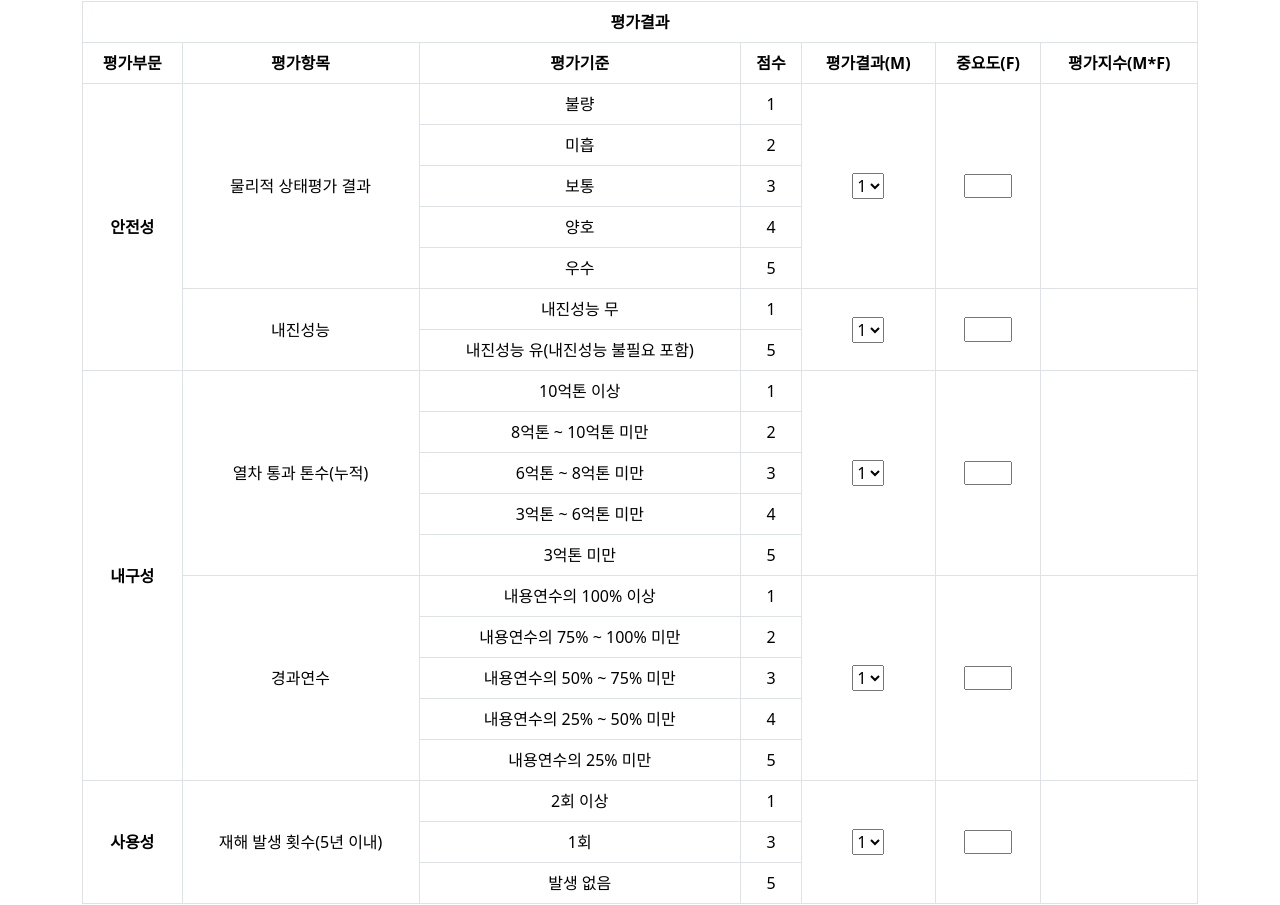
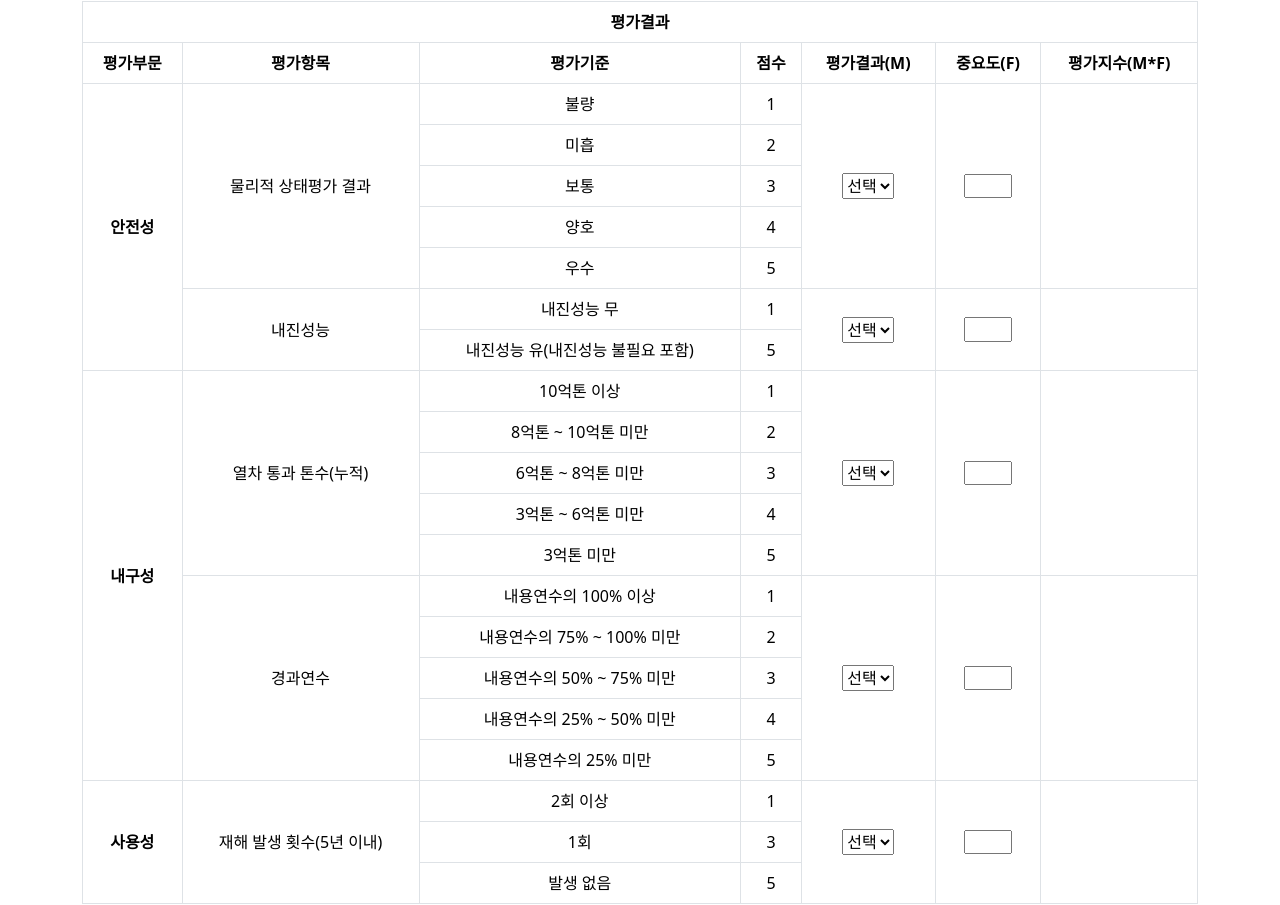
Before and after one commit to yeo99/goldline-perf-check-fe, a React (Create React App) app: page /main/check in a window 1280 px wide. Shown: the part 627-1532 px from the top of the page. Built offline with nearby package versions, Linux system fonts and the light colour scheme; no server answers; a web font is replaced by a local one.

Commit message:
[ADD] 성능평가 체크리스트 select 초기값 설정

```diff
--- a/src/pages/CheckPage/Check.jsx
+++ b/src/pages/CheckPage/Check.jsx
@@ -358,6 +358,7 @@ function Check() {
 									<td>1</td>
 									<td rowSpan={5}>
 										<select onChange={(e) => handleEvaluationChange("stabilityEvaluation", 0, e.target.value)}>
+											<option value="" disabled selected>선택</option>
 											<option>1</option>
 											<option>2</option>
 											<option>3</option>
@@ -399,6 +400,7 @@ function Check() {
 									<td>1</td>
 									<td rowSpan={2}>
 										<select onChange={(e) => handleEvaluationChange("stabilityEvaluation", 1, e.target.value)}>
+											<option value="" disabled selected>선택</option>
 											<option>1</option>
 											<option>5</option>
 										</select>
@@ -426,6 +428,7 @@ function Check() {
 									<td>1</td>
 									<td rowSpan={5}>
 										<select onChange={(e) => handleEvaluationChange("durabilityEvaluation", 0, e.target.value)}>
+											<option value="" disabled selected>선택</option>
 											<option>1</option>
 											<option>2</option>
 											<option>3</option>
@@ -467,6 +470,7 @@ function Check() {
 									<td>1</td>
 									<td rowSpan={5}>
 										<select onChange={(e) => handleEvaluationChange("durabilityEvaluation", 1, e.target.value)}>
+											<option value="" disabled selected>선택</option>
 											<option>1</option>
 											<option>2</option>
 											<option>3</option>
@@ -509,6 +513,7 @@ function Check() {
 									<td>1</td>
 									<td rowSpan={3}>
 										<select onChange={(e) => handleEvaluationChange("usabilityEvaluation", 0, e.target.value)}>
+											<option value="" disabled selected>선택</option>
 											<option>1</option>
 											<option>3</option>
 											<option>5</option>
```
